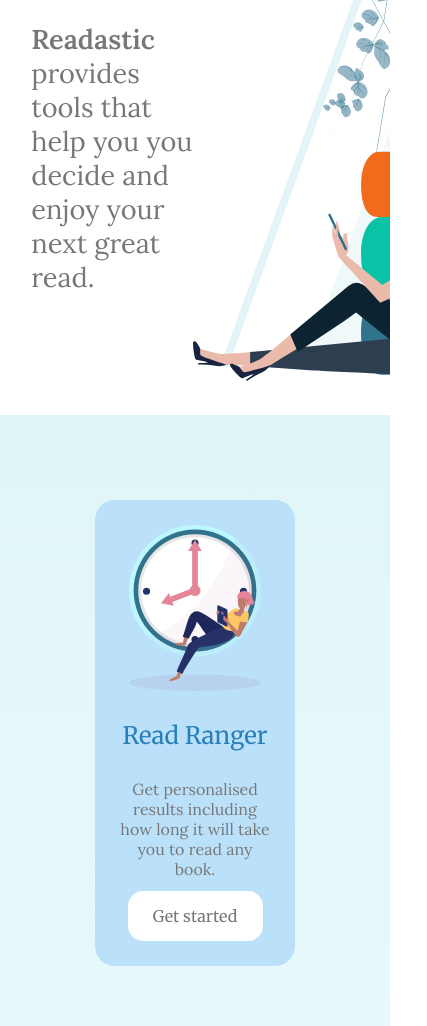
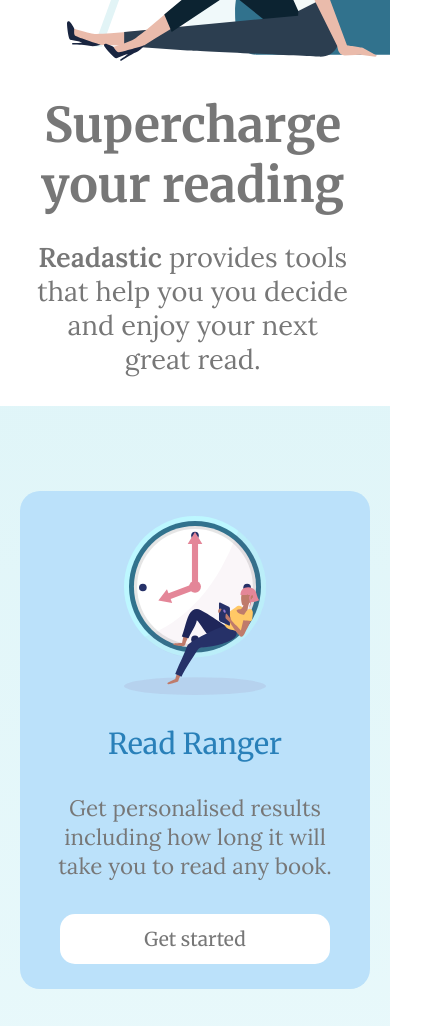
Before and after one commit to tolulawson/readastic, a website: page src/index.html in a window 390 px wide. Shown: the part 334-1360 px from the top of the page, 427 px wide, since content can reach past the window. Drawn offline with Linux system fonts and the light colour scheme.

Commit message:
-- Add responsive css

```diff
--- a/src/scss/style.scss
+++ b/src/scss/style.scss
@@ -386,7 +386,9 @@
             text-align: center;
             color: $gray;
             text-decoration: none;
-            line-height: 50px;
+            display: flex;
+            align-items: center;
+            justify-content: center;
 
           }
 
@@ -661,6 +663,7 @@
       font-family: $lora;
       font-size: 1.5rem;
       padding: 50px 0;
+      width: 90%;
 
       strong {
         font-weight: 700;
@@ -870,3 +873,43 @@
 strong {
   font-weight: bold;
 }
+
+@media screen and (max-width: 650px) {
+  body .container-main .features .cards .feature-card {
+    width: 90%;
+    max-width: 350px;
+    min-height: 200px;
+
+    h3 {
+      font-size: 1.8rem;
+    }
+
+    h5 {
+      font-size: 1.4rem;
+    }
+
+    .link-button {
+      font-size: 1.2rem;
+    }
+  }
+
+  body .container-main .hero {
+    flex-direction: column-reverse;
+
+    .hero-image {
+      max-width: 90%;
+      align-self: flex-end;
+      margin-top: -320px;
+    }
+
+    .hero-text {
+      max-width: 90%;
+      text-align: center;
+
+      h1 {
+        font-size: 3rem;
+        margin-top: 30px;
+      }
+    }
+  }
+}
```
Also changed, not shown: src/css/style.css.
